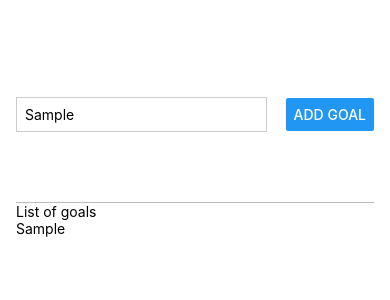
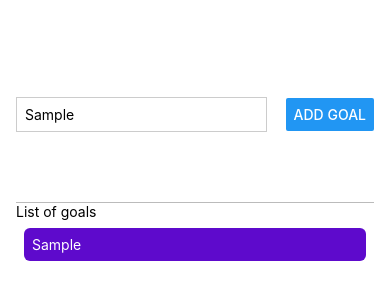
Before and after one commit to Edswel/goaltracker, a React Native app: screen / in a window 390 px wide. Both pictures are taken after typing "Sample" into the empty fields and a click on the button "ADD GOAL". Shown: the top 300 px of the page. Built offline with nearby package versions, Linux system fonts and the light colour scheme.

Commit message:
Apply Andriod and iOS styling

```diff
--- a/App.js
+++ b/App.js
@@ -21,7 +21,11 @@
       </View>
       <View style={styles.goalsContainer}>
         <Text>List of goals</Text>
-        {courseGoals.map((goal) => <Text key={goal}>{goal}</Text>)}
+        {courseGoals.map((goal) =>
+          <View style={styles.goalItem} key={goal}>
+            <Text style={styles.goalText}>{goal}</Text>
+          </View>
+        )}
       </View>
     </View>
   );
@@ -51,5 +55,14 @@
   },
   goalsContainer: {
     flex: 5
+  },
+  goalItem: {
+    margin: 8,
+    padding: 8,
+    borderRadius: 6,
+    backgroundColor: '#5e0acc',
+  },
+  goalText: {
+    color: '#fff'
   }
 });
```
